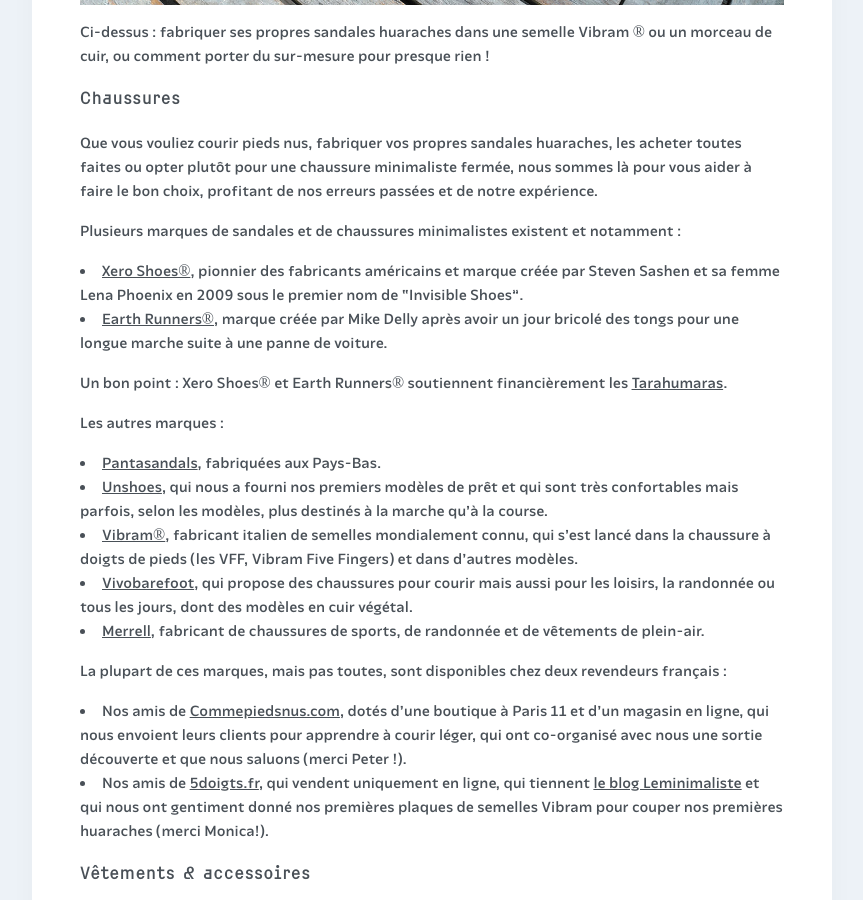
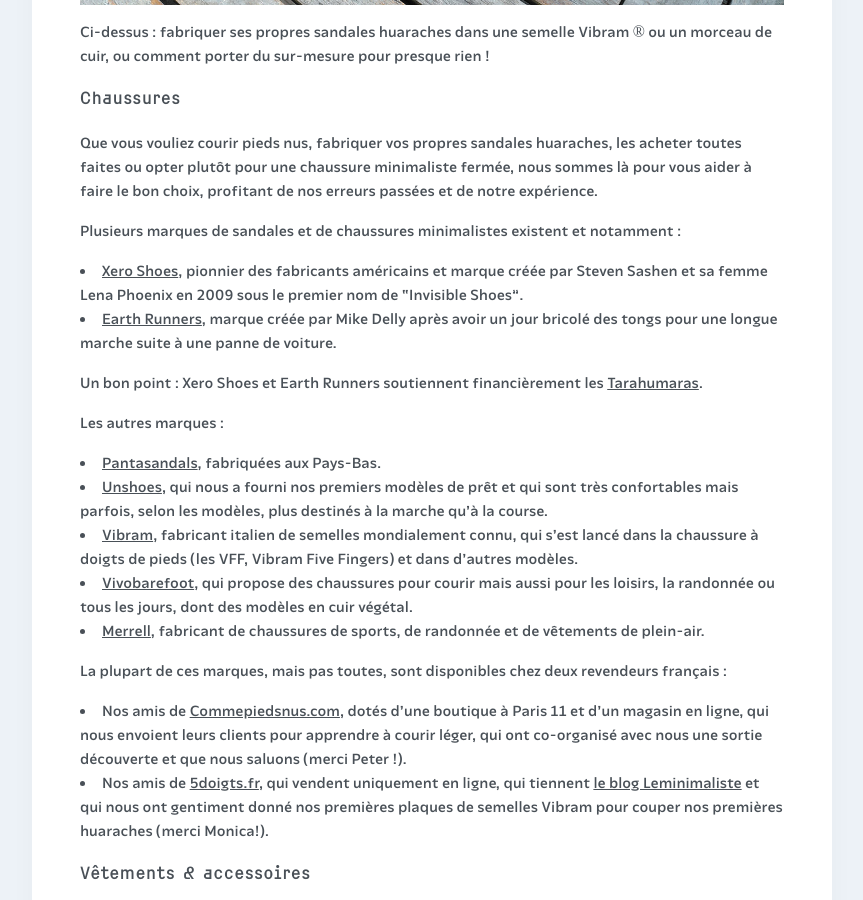
Before and after one commit to courirpaleo/courirpaleo.github.io, a Jekyll site: the page built from _pages/ressources.md, in a window 1280 px wide and 900 px high, scrolled down 7743 px. Shown: the whole window, without its empty margins (208-1071 px from the left). Built offline with Jekyll 4.4.1, drawn with Linux system fonts in a browser that asks for light colours; some web fonts are replaced.

```diff
--- a/_pages/ressources.md
+++ b/_pages/ressources.md
@@ -78,15 +78,15 @@ Ci-dessus&nbsp;: fabriquer ses propres sandales huaraches dans une semelle Vibra
 Que vous vouliez courir pieds nus, fabriquer vos propres sandales huaraches, les acheter toutes faites ou opter plutôt pour une chaussure minimaliste fermée, nous sommes là pour vous aider à faire le bon choix, profitant de nos erreurs passées et de notre expérience.
 
 Plusieurs marques de sandales et de chaussures minimalistes existent et notamment&nbsp;:
-- [Xero Shoes®](https://xeroshoes.com/xero-shoes-story), pionnier des fabricants américains et marque créée par Steven Sashen et sa femme Lena Phoenix en 2009 sous le premier nom de "Invisible Shoes".
-- [Earth Runners®](https://www.earthrunners.com/pages/about-us), marque créée par Mike Delly après avoir un jour bricolé des tongs pour une longue marche suite à une panne de voiture.
+- [Xero Shoes](https://xeroshoes.com/xero-shoes-story), pionnier des fabricants américains et marque créée par Steven Sashen et sa femme Lena Phoenix en 2009 sous le premier nom de "Invisible Shoes".
+- [Earth Runners](https://www.earthrunners.com/pages/about-us), marque créée par Mike Delly après avoir un jour bricolé des tongs pour une longue marche suite à une panne de voiture.
 
-Un bon point&nbsp;: Xero Shoes® et Earth Runners® soutiennent financièrement les [Tarahumaras](https://fr.wikipedia.org/wiki/Tarahumaras).
+Un bon point&nbsp;: Xero Shoes et Earth Runners soutiennent financièrement les [Tarahumaras](https://fr.wikipedia.org/wiki/Tarahumaras).
 
 Les autres marques&nbsp;:
 - [Pantasandals](https://pantasandals.com/fr), fabriquées aux Pays-Bas.
 - [Unshoes](https://www.unshoesusa.com), qui nous a fourni nos premiers modèles de prêt et qui sont très confortables mais parfois, selon les modèles, plus destinés à la marche qu'à la course.
-- [Vibram®](https://www.vibram.fr), fabricant italien de semelles mondialement connu, qui s'est lancé dans la chaussure à doigts de pieds (les VFF, Vibram Five Fingers) et dans d'autres modèles.
+- [Vibram](https://www.vibram.fr), fabricant italien de semelles mondialement connu, qui s'est lancé dans la chaussure à doigts de pieds (les VFF, Vibram Five Fingers) et dans d'autres modèles.
 - [Vivobarefoot](https://www.vivobarefoot.com/eu), qui propose des chaussures pour courir mais aussi pour les loisirs, la randonnée ou tous les jours, dont des modèles en cuir végétal.
 - [Merrell](https://www.merrell.com/FR/fr_FR/home), fabricant de chaussures de sports, de randonnée et de vêtements de plein-air.
 
```
